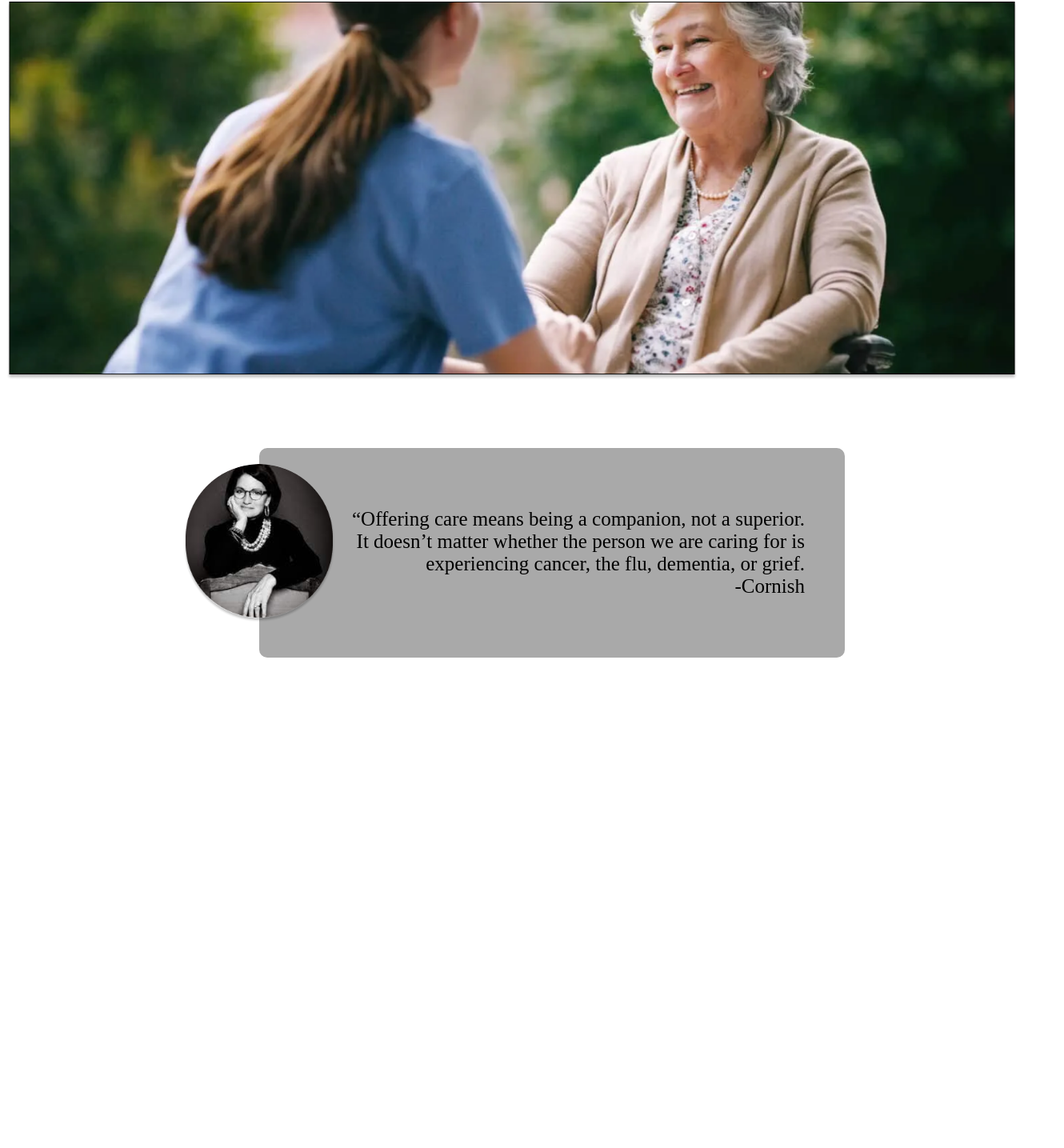
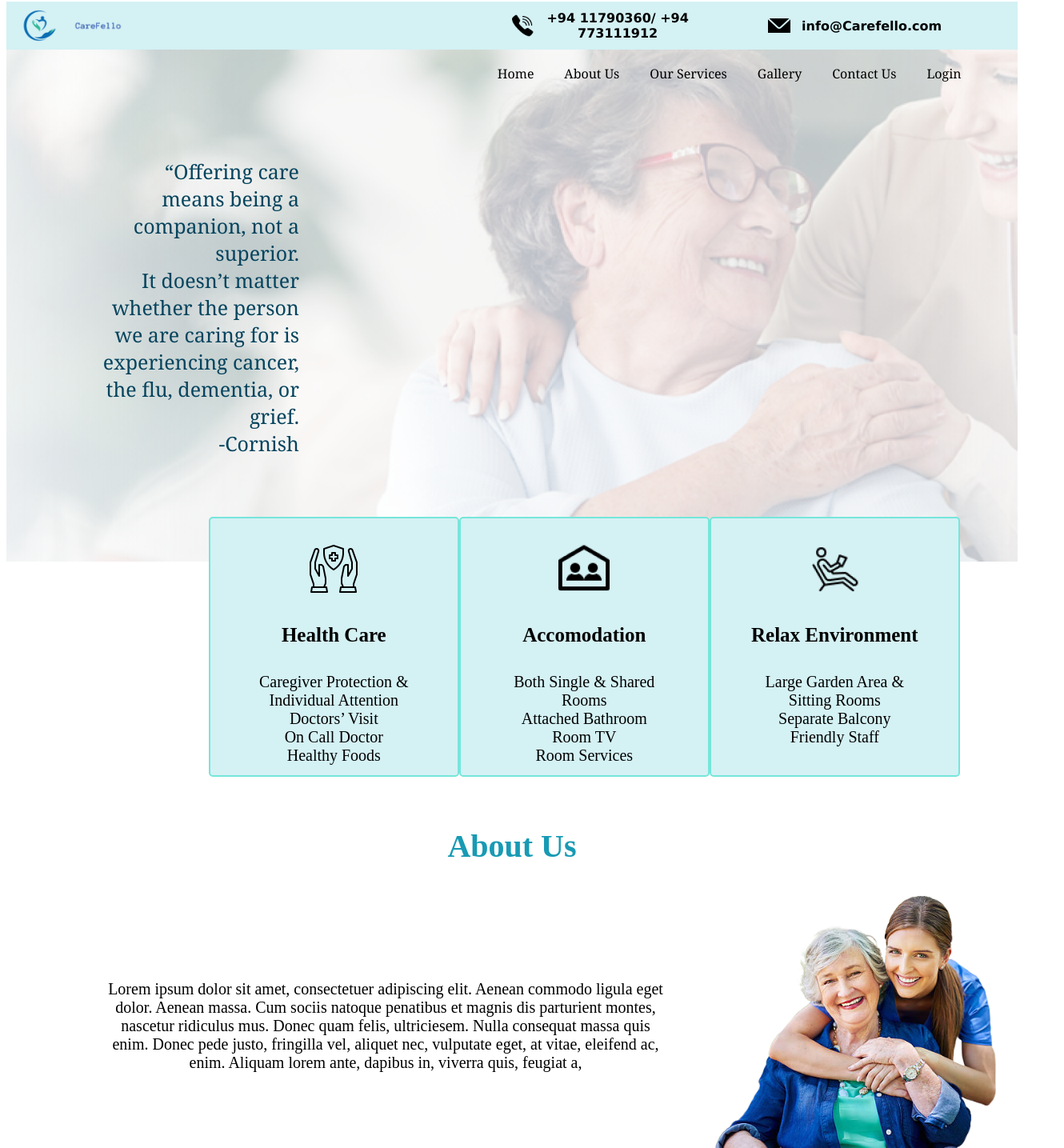
Before and after one commit to CareFello/CareFello, a React (Create React App) app in the folder frontend/: page / in a window 1280 px wide. Shown: the part 126-1561 px from the top of the page at 80% size, 1330 px wide, since content can reach past the window. Before the commit the page ends 956 px from the top, so only its background shows below. Built offline with nearby package versions, Linux system fonts and the light colour scheme.

Commit message:
Updates home page and add styles

```diff
--- a/frontend/src/pages/Home.js
+++ b/frontend/src/pages/Home.js
@@ -1,19 +1,23 @@
 import React from 'react'
-import Slide1 from '../assets/slide1.png';
-import Cornish from '../assets/cornish.png';
+import Background from '../assets/background.png';
+import Health from '../assets/health_icon.png';
+import Room from '../assets/room.png';
+import Relax from '../assets/relax.png';
+import About from '../assets/about.png';
 import '../styles/Home.css';
+import Navbar from '../components/Navbar';
 
 
 function Home() {
     return (
-        <div>
+
+        < div style={{ backgroundImage: `url(${Background})`, backgroundRepeat: "no-repeat", backgroundSize: "cover", height: 700 }}>
+            <Navbar />
             <div className='slider'>
-                <img src={Slide1} alt='slide1' />
+
             </div>
             <div className='container'>
-                <img src={Cornish} alt='cornish' />
                 <div className='quote-box'>
-
                     <div className='quote'>
                         <p>
                             “Offering care means being a companion, not a superior.<br></br>
@@ -23,8 +27,50 @@ function Home() {
                     </div>
                 </div>
             </div>
-            <div>
+            <div className='grid'>
+                <div className='box'>
+                    <img src={Health} />
+                    <h4>Health Care</h4>
+                    <p>Caregiver Protection &<br></br>
+                        Individual Attention<br></br>
+                        Doctors’ Visit<br></br>
+                        On Call Doctor<br></br>
+                        Healthy Foods</p>
+                </div>
+                <div className='box'>
+                    <img src={Room} />
+                    <h4>Accomodation</h4>
+                    <p>Both Single & Shared<br></br>
+                        Rooms<br></br>
+                        Attached Bathroom<br></br>
+                        Room TV<br></br>
+                        Room Services</p>
+                </div>
+                <div className='box'>
+                    <img src={Relax} />
+                    <h4>Relax Environment</h4>
+                    <p>
+                        Large Garden Area &<br></br>
+                        Sitting Rooms<br></br>
+                        Separate Balcony<br></br>
+                        Friendly Staff
+                    </p>
+                </div>
+            </div>
+            <div className='About'>
+                <h2>About Us</h2>
+                <div className='Aboutus'>
+                    <div className='text'>
+                        <p>
+                            Lorem ipsum dolor sit amet, consectetuer adipiscing elit. Aenean commodo ligula eget dolor. Aenean massa. Cum sociis natoque penatibus et magnis dis parturient montes, nascetur ridiculus mus. Donec quam felis, ultriciesem.
 
+                            Nulla consequat massa quis enim. Donec pede justo, fringilla vel, aliquet nec, vulputate eget, at vitae, eleifend ac, enim. Aliquam lorem ante, dapibus in, viverra quis, feugiat a,
+                        </p>
+                    </div>
+                    <div className='image'>
+                        <img src={About} />
+                    </div>
+                </div>
             </div>
         </div>
     )
--- a/frontend/src/styles/Home.css
+++ b/frontend/src/styles/Home.css
@@ -1,5 +1,6 @@
 .slider img {
     width: 100%;
+
 }
 
 .container img {
@@ -13,16 +14,81 @@
 }
 
 .quote-box {
-    width: 50%;
+    width: 20%;
     height: 40%;
-    background-color: darkgray;
+    background-color: none;
     padding: 50px;
-    margin-top: 5%;
-    margin-left: 25%;
+
+    margin-left: 5%;
     border-radius: 10px;
+
 }
 
 .quote-box .quote p {
     font-size: 25px;
     text-align: right;
+    font-weight: 500;
+    font-family: Georgia, 'Times New Roman', Times, serif;
+    color: #05445E;
 }
+
+.grid {
+    display: flex;
+    margin-left: 20%;
+}
+
+.grid .box {
+    width: 309px;
+    height: 321px;
+    flex-shrink: 0;
+    background-color: #D4F1F4;
+    border: #75E6Da solid 2px;
+    border-radius: 5px;
+
+}
+
+.grid .box :hover {}
+
+.grid .box img {
+    margin-top: 10%;
+}
+
+.grid .box h4 {
+    font-size: 25px;
+}
+
+.grid .box p {
+    font-size: 20px;
+}
+
+.Aboutus {
+    align-items: center;
+    justify-content: center;
+    display: flex;
+
+}
+
+.About h2 {
+    color: #189AB4;
+    text-align: center;
+    font-family: Poppins;
+    font-size: 40px;
+    font-style: normal;
+    font-weight: 600;
+    line-height: normal;
+    margin-top: 5%;
+
+}
+
+.Aboutus .text {
+    float: left;
+    margin-left: 10%;
+    font-size: 20px;
+}
+
+.Aboutus .image {
+    max-width: 25%;
+    max-height: 15%;
+    float: right;
+    margin-right: 10%;
+}
--- a/frontend/src/styles/Navbar.css
+++ b/frontend/src/styles/Navbar.css
@@ -1,7 +1,7 @@
 .navbar {
     width: 100%;
     height: 60px;
-    background-color: #2EB;
+    background-color: #d4f1f4;
     display: flex;
     flex-direction: row;
 }
@@ -11,7 +11,7 @@
     height: 100%;
     display: flex;
     align-items: center;
-    padding-left: 10px;
+
 }
 
 .navbar .left img {
```
